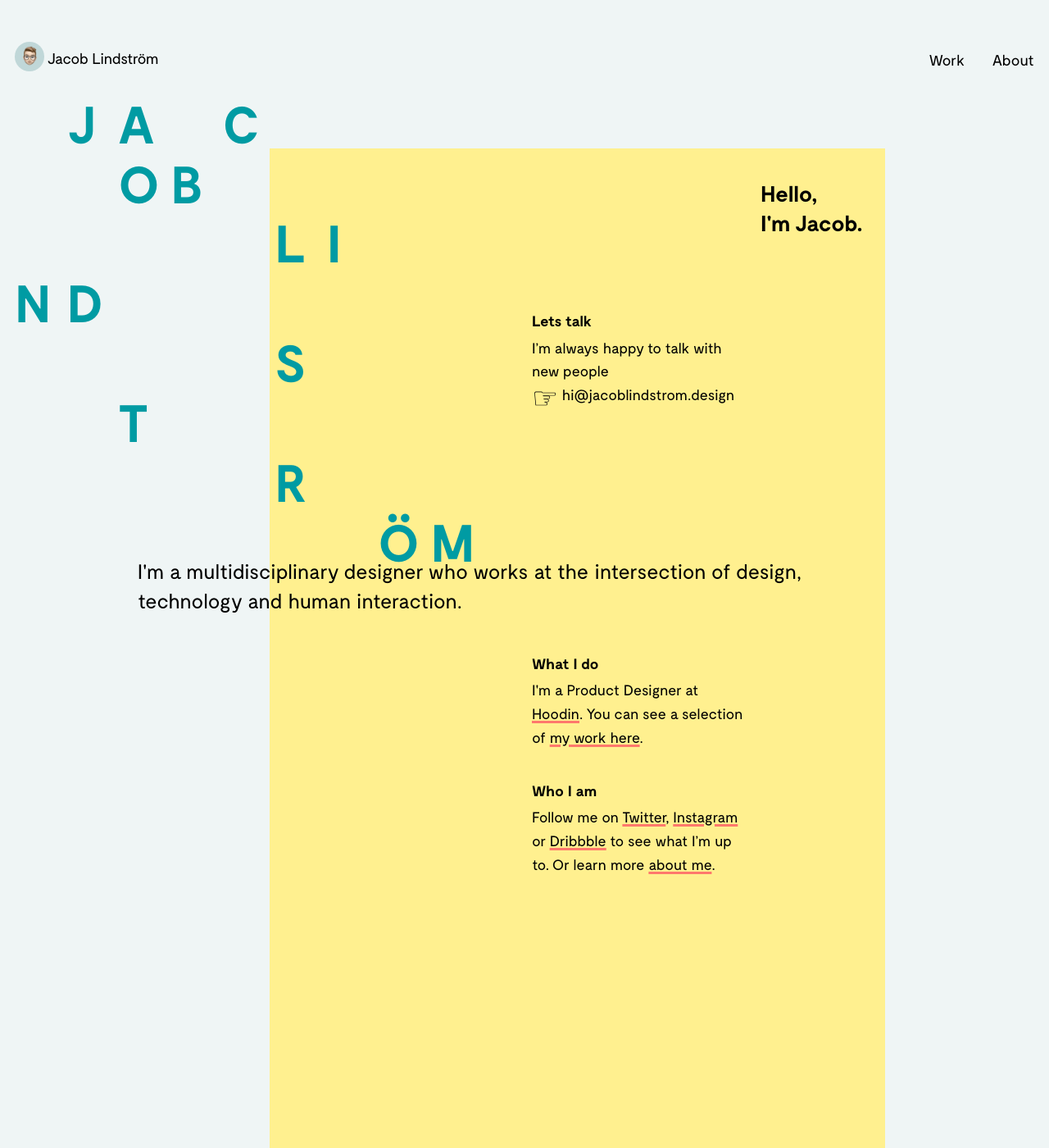
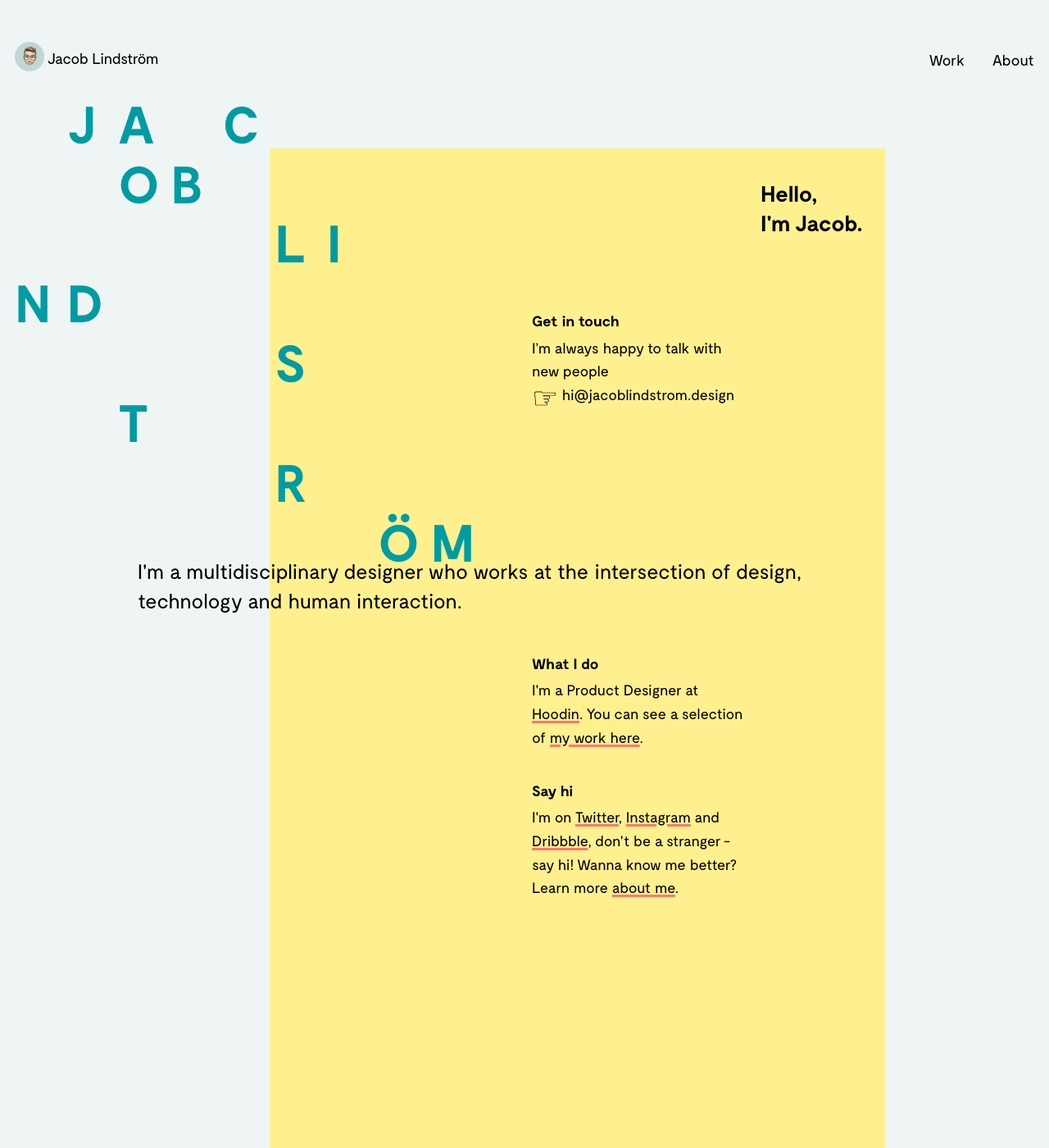
Before and after one commit to jacoblindstrm/jacoblindstrm.github.io, a Jekyll site: the page built from index.html, in a window 1280 px wide and 1400 px high. Shown: the whole window at 82% size. Built offline with Jekyll 4.4.1, drawn with Linux system fonts in a browser that asks for light colours; comment, search, counter and statistics services are not loaded.

Commit message:
Update index.html

```diff
--- a/index.html
+++ b/index.html
@@ -24,14 +24,14 @@
         <h1>Hello,<div>I'm Jacob.</div></h1>
         <h2>{{ site.description }}</h2>
         <aside>
-            <h3>Lets talk</h3>
+            <h3>Get in touch</h3>
             <p>I’m always happy to talk with new people <span class="email"><span class="pointing-hand">☞</span>&nbsp;{{ site.email }}</span></p>
 
             <h3>What I do</h3>
             <p>I'm a Product Designer at <a href="https://hoodin.com" alt="">Hoodin</a>. You can see a selection of <a href="{{ "/work" | relative_url }}" alt="">my work here</a>.</p>
 
-            <h3>Who I am</h3>
-            <p>Follow me on <a href="{{ site.twitter }}" alt="">Twitter</a>, <a href="{{ site.instagram }}" alt="">Instagram</a> or <a href="{{ site.dribbble }}" alt="">Dribbble</a> to see what I’m up to. Or learn more <a href="{{ "/about" | relative_url }}" alt="">about me</a>.</p>
+            <h3>Say hi</h3>
+            <p>I'm on <a href="{{ site.twitter }}" alt="">Twitter</a>, <a href="{{ site.instagram }}" alt="">Instagram</a> and <a href="{{ site.dribbble }}" alt="">Dribbble</a>, don't be a stranger - say hi! Wanna know me better? Learn more <a href="{{ "/about" | relative_url }}" alt="">about me</a>.</p>
         </aside>
     </section>
 </div>
```
